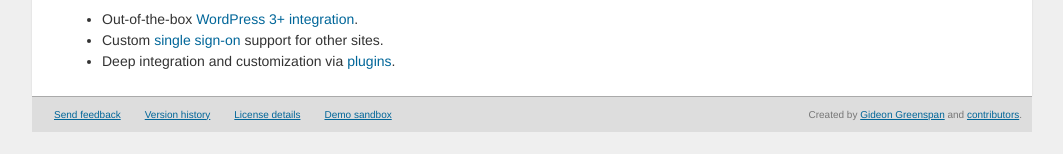
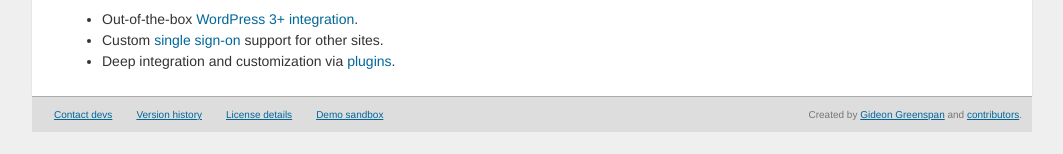
Before and after one commit to q2a/q2a.github.io, a Jekyll site: the page built from index.md, in a window 1280 px wide. Shown: the part 1493-1647 px from the top of the page, without its empty margins (108-1171 px from the left). Built offline with Jekyll 4.4.1, drawn with Linux system fonts in a browser that asks for light colours; Markdown is read by kramdown in place of the engine named in the settings.

Commit message:
Change feedback link text

```diff
--- a/_includes/footer.html
+++ b/_includes/footer.html
@@ -3,7 +3,7 @@
 		<div class="qa-nav-footer">
 			<ul class="qa-nav-footer-list">
 				<li class="qa-nav-footer-item">
-					<a href="http://www.question2answer.org/feedback.php" class="qa-nav-footer-link">Send feedback</a>
+					<a href="http://www.question2answer.org/feedback.php" class="qa-nav-footer-link">Contact devs</a>
 				</li>
 				<li class="qa-nav-footer-item">
 					<a href="https://github.com/q2a/question2answer/releases" class="qa-nav-footer-link">Version history</a>
```
